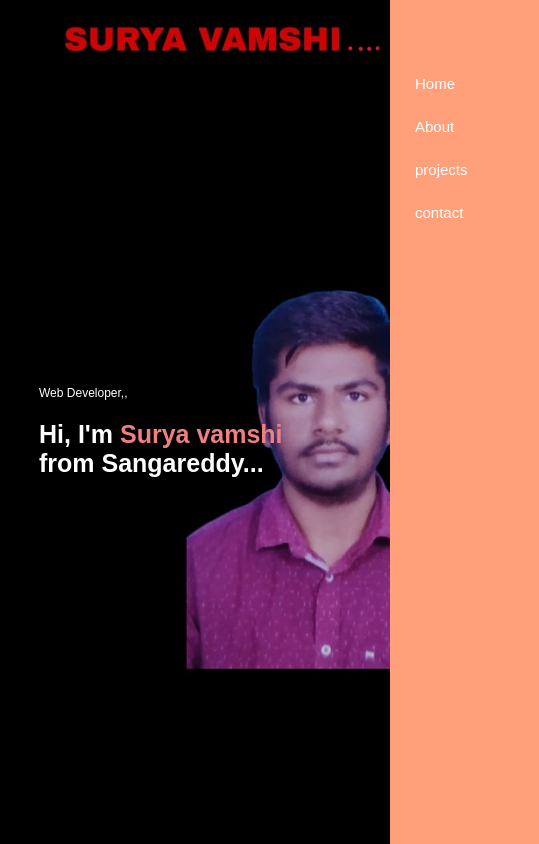
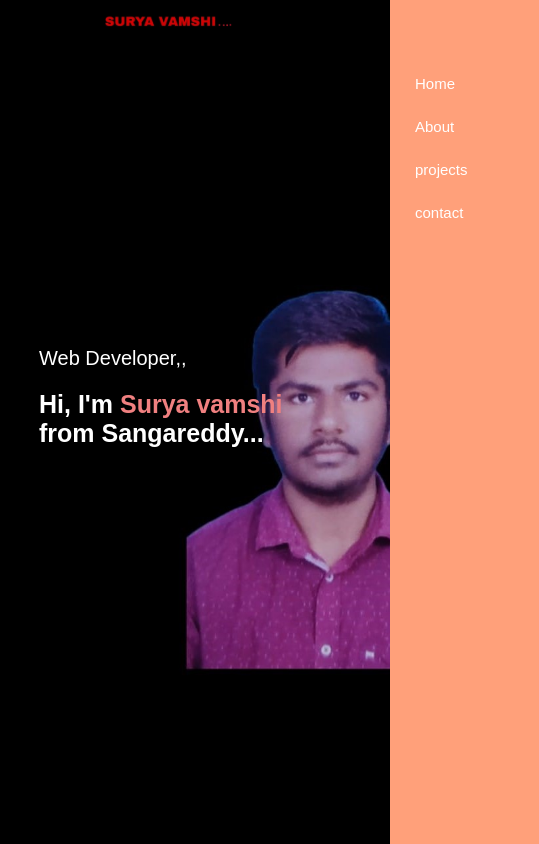
Before and after one commit to Suryavamshi630/Suryavamshi.portfoliowebsite, a plain HTML site: page index.html in a window 390 px wide. Shown: the top 844 px of the page, 539 px wide, since content can reach past the window. Drawn offline with Linux system fonts and the light colour scheme.

Commit message:
Update styles.css

```diff
--- a/styles.css
+++ b/styles.css
@@ -228,8 +228,15 @@ nav .fa-solid{
         margin-top: 100%;
         font-size: 12px;
     }
+    .logo{
+        width: 200px;
+        margin: auto;
+    }
     .header-text h1{
         font-size: 25px;
+    }
+    .header-text p{
+        font-size: 20px;
     }
     nav.fa-solid{
         display: block;
@@ -263,7 +270,7 @@ nav .fa-solid{
         flex-basis: 100%;
     }
     .about-col-1{
-        margin-bottom: 30px;
+        margin-bottom: 40px;
     }
     .about-col-2{
         font-size: 15px;
```
